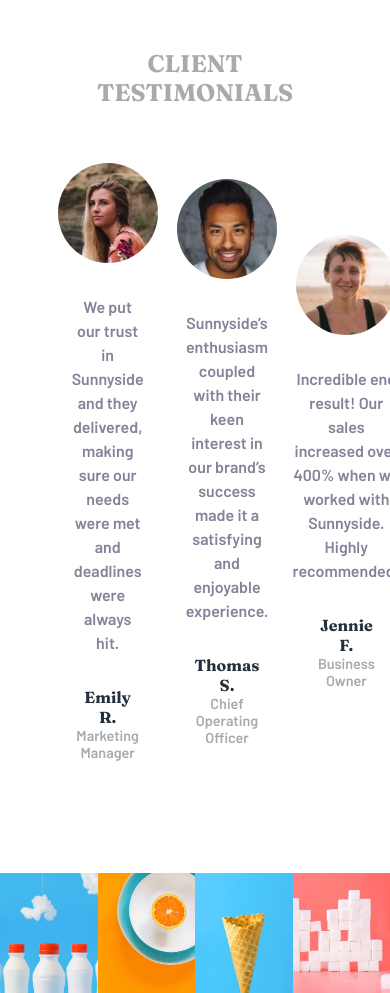
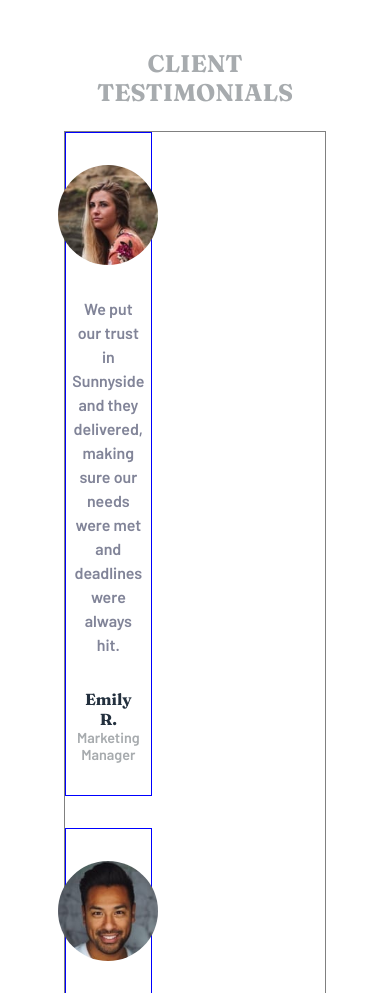
Before and after one commit to ansuofficial/Sunnyside-JCC-, a plain HTML site: page index.html in a window 390 px wide. Shown: the part 2680-3673 px from the top of the page. Drawn offline with Linux system fonts and the light colour scheme.

Commit message:
sunnyside

```diff
--- a/main.css
+++ b/main.css
@@ -262,3 +262,22 @@ footer ul li a {
   color: hsl(167, 40%, 24%);
   font-size: 0.9rem;
 }
+
+/* Responsive Design */
+
+@media screen and (max-width: 1090px) {
+  .testimonials-wrapper {
+    display: grid;
+    /* grid-template-columns: repeat(2, 1fr); */
+    /* margin: auto; */
+    border: 1px solid gray;
+    text-align: center;
+  }
+  .testimonial img {
+    display: inline;
+    text-align: center;
+  }
+  .testimonials-wrapper .testimonial  {
+    border: 1px solid blue;
+  }
+}
```
